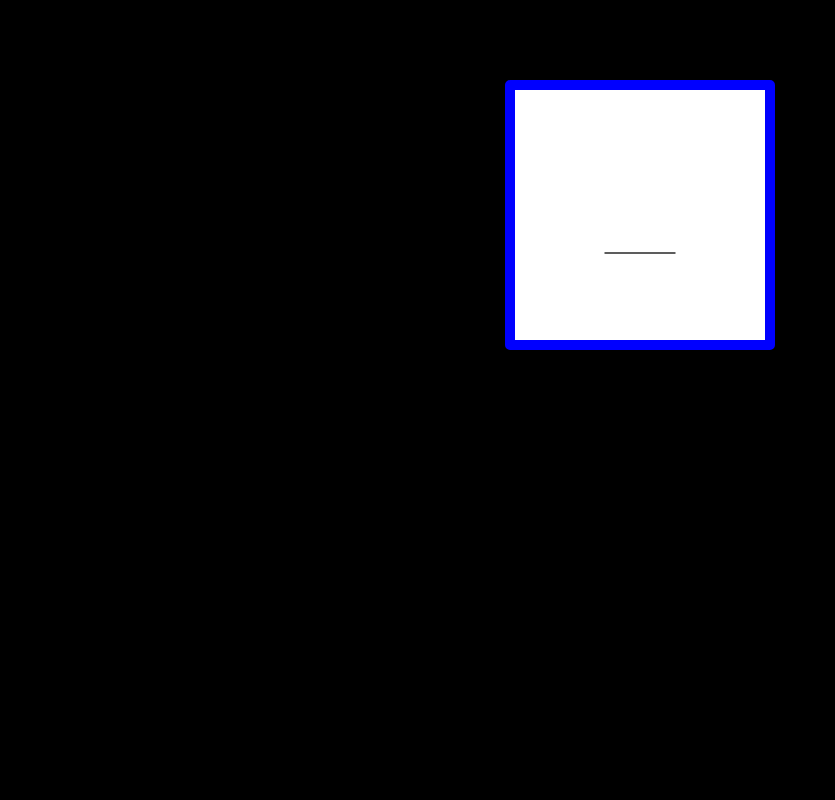
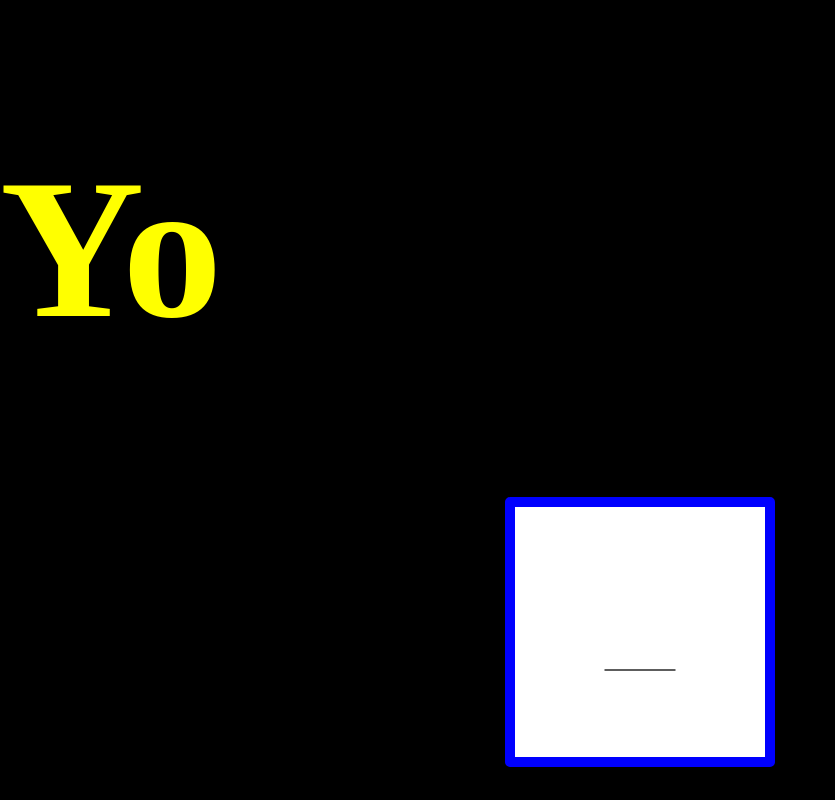
Before and after one commit to jkeyvismedia/star, a plain HTML site: page index.html in a window 1280 px wide. Shown: the whole page, without its empty margins (0-835 px from the left). Drawn offline with Linux system fonts and the light colour scheme.

Commit message:
Update index.css

```diff
--- a/styles/index.css
+++ b/styles/index.css
@@ -6,6 +6,11 @@ html, body {
   overflow: hidden;
 }
 
+.header{
+  font-family: comic sans;
+  font-size: 100px;
+  color: yellow;
+}
 
 #bm {
   border: 10px solid blue;
```
